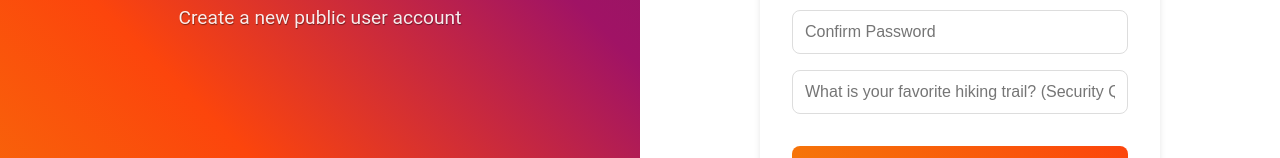
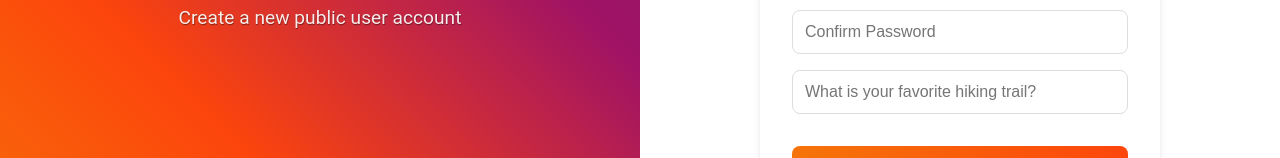
Before and after one commit to Blitz1r/CSSECDV-WEBSITE, a React (Create React App) app in the folder frontend/: page /register in a window 1280 px wide. Shown: the part 414-572 px from the top of the page. Built offline with nearby package versions, Linux system fonts and the light colour scheme; no server answers.

Commit message:
Fixed Error in Text Format

```diff
--- a/frontend/src/components/Register.js
+++ b/frontend/src/components/Register.js
@@ -120,7 +120,7 @@ function Register() {
                             type="text"
                             value={securityAnswer}
                             onChange={(e) => setSecurityAnswer(e.target.value)}
-                            placeholder="What is your favorite hiking trail? (Security Question)"
+                            placeholder="What is your favorite hiking trail?"
                             required
                         />
                         <button type="submit" disabled={loading}>
```
